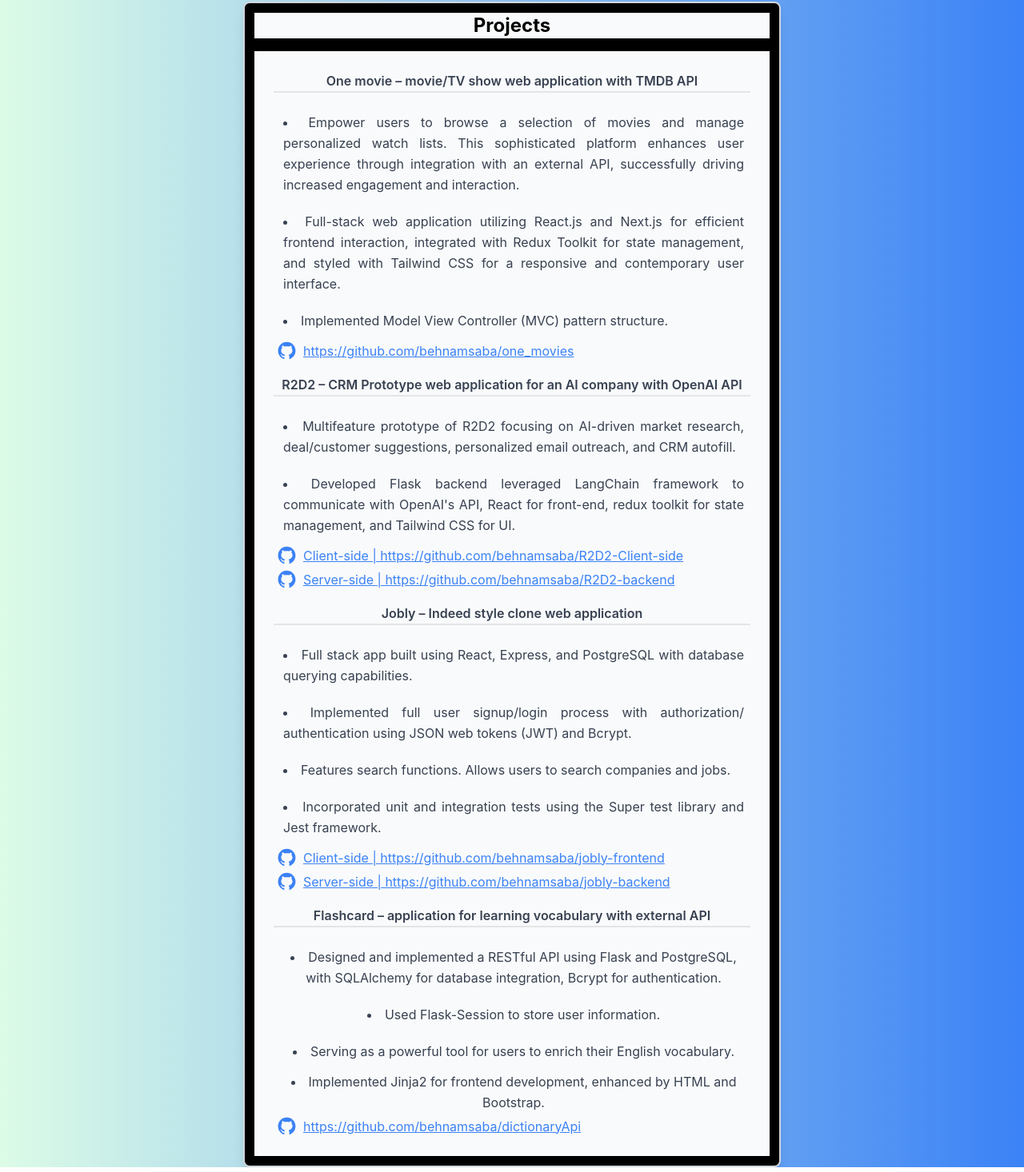
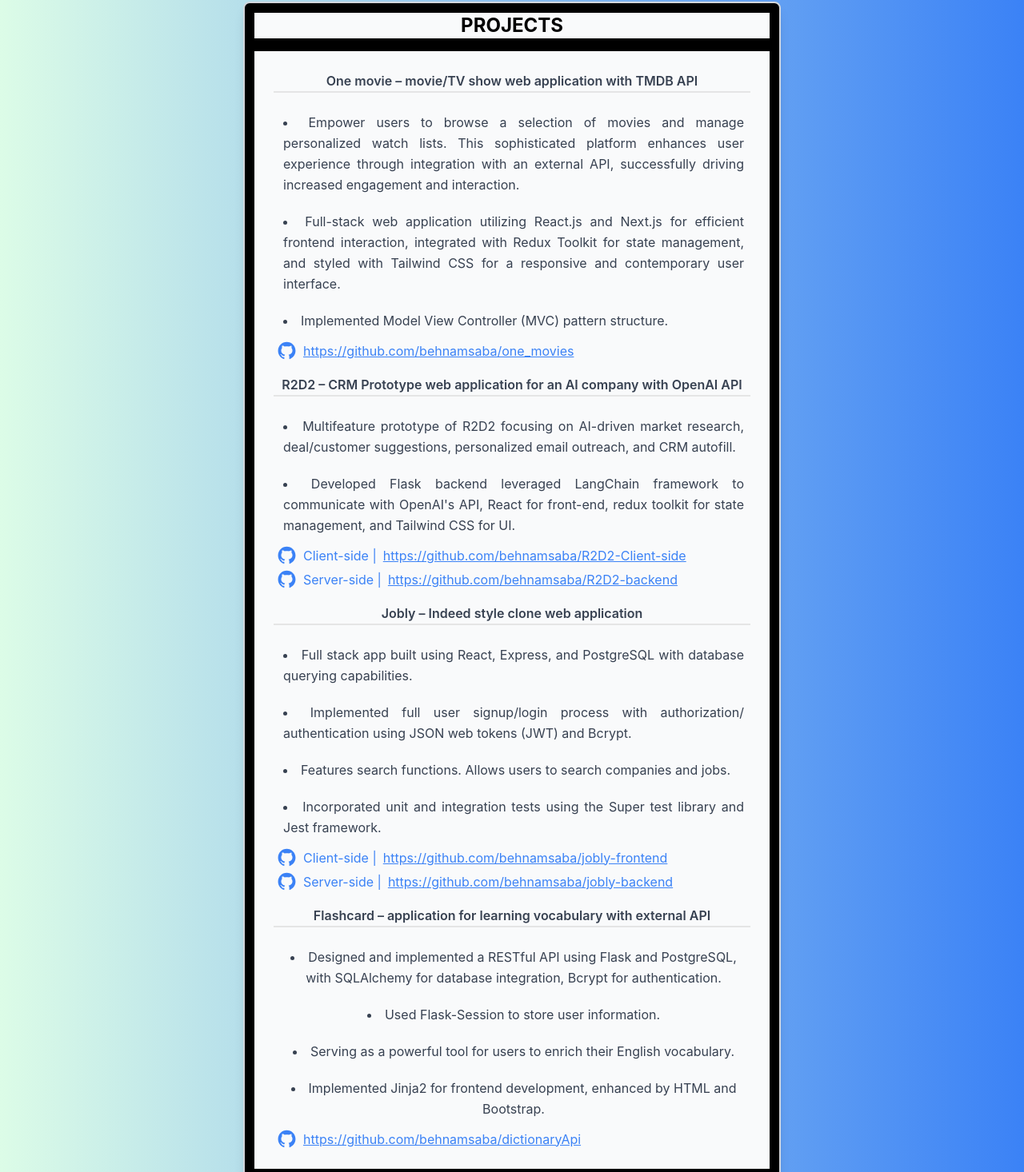
Before and after one commit to behnamsaba/resume, a React (Create React App) app: page /projects in a window 1280 px wide. Shown: the part 132-1598 px from the top of the page at 80% size. Built offline with nearby package versions, Linux system fonts and the light colour scheme.

Commit message:
fixing bug

```diff
--- a/src/Education.js
+++ b/src/Education.js
@@ -3,13 +3,7 @@
     const itemList = 'font-semibold hover:font-bold px-1 py-1';
     return (
         <div className='max-w-2xl mx-auto bg-black rounded-lg shadow-lg overflow-hidden border-2 border-gray-300 p-3 m-4'>
-            <div className='bg-gray-50 text-center'>
-                <Link to='/experience'>
-                    <h2 className='text-2xl font-bold mb-4'>
-                        EDUCATION AND CERTIFICATION
-                    </h2>
-                </Link>
-            </div>
+            <h2 className=' bg-gray-50 text-center text-2xl font-bold mb-4'>EDUCATION AND CERTIFICATIONS</h2>
             <div className='bg-gray-50 p-6'>
                 <ul className='list-none space-y-4 text-gray-700 leading-relaxed text-center'>
                     <li className={itemList}>
--- a/src/Experience.js
+++ b/src/Experience.js
@@ -1,12 +1,7 @@
-import { Link } from 'react-router-dom';
 const Experience = () => {
     return (
         <div className='max-w-2xl mx-auto bg-black rounded-lg shadow-lg overflow-hidden border-2 border-gray-300 p-3 m-4'>
-            <div className='bg-gray-50 text-center'>
-                <Link to='/experience'>
-                    <h2 className='text-2xl font-bold mb-4'>EXPERIENCE</h2>
-                </Link>
-            </div>
+            <h2 className=' bg-gray-50 text-center text-2xl font-bold mb-4'>EXPERIENCE</h2>
             <div className='bg-gray-50 p-6'>
                 <ul className='list-none space-y-4 text-gray-700 leading-relaxed text-center'>
                     <li className='font-semibold hover:font-bold w-full border-b-2 border-neutral-200 border-opacity-100 dark:border-opacity-50'>
--- a/src/Projects.js
+++ b/src/Projects.js
@@ -5,14 +5,10 @@
     const listItem =
         'font-semibold hover:font-bold w-full border-b-2 border-neutral-200 border-opacity-100 dark:border-opacity-50';
     const secondItem = ' hover:bg-blue-100 rounded-lg py-2 px-2';
-    const thirdItem = "list-disc list-inside space-y-1 pl-1 text-justify"
+    const thirdItem = 'list-disc list-inside space-y-1 pl-1 text-justify';
     return (
         <div className='max-w-2xl mx-auto bg-black rounded-lg shadow-lg overflow-hidden border-2 border-gray-300 p-3 m-4'>
-            <div className='bg-gray-50 text-center'>
-                <Link to='/projects'>
-                    <h2 className='text-2xl font-bold mb-4'>Projects</h2>
-                </Link>
-            </div>
+          <h2 className=' bg-gray-50 text-center text-2xl font-bold mb-4'>PROJECTS</h2>
             <div className='bg-gray-50 p-6'>
                 <ul className='list-none space-y-4 text-gray-700 leading-relaxed text-center'>
                     <li className={listItem}>
@@ -73,8 +69,12 @@
                             />
                             <Link
                                 to='https://github.com/behnamsaba/R2D2-Client-side'
+                                className='text-blue-500 no-underline hover:text-blue-700'>
+                                Client-side |
+                            </Link>
+                            <Link
+                                to='https://github.com/behnamsaba/R2D2-Client-side'
                                 className='text-blue-500 underline hover:text-blue-700'>
-                                Client-side |
                                 https://github.com/behnamsaba/R2D2-Client-side
                             </Link>
                         </li>
@@ -85,8 +85,12 @@
                             />
                             <Link
                                 to='https://github.com/behnamsaba/R2D2-backend'
+                                className='text-blue-500 no-underline hover:text-blue-700'>
+                                Server-side |
+                            </Link>
+                            <Link
+                                to='https://github.com/behnamsaba/R2D2-backend'
                                 className='text-blue-500 underline hover:text-blue-700'>
-                                Server-side |
                                 https://github.com/behnamsaba/R2D2-backend
                             </Link>
                         </li>
@@ -119,8 +123,12 @@
                             />
                             <Link
                                 to='https://github.com/behnamsaba/jobly-frontend'
+                                className='text-blue-500 no-underline hover:text-blue-700'>
+                                Client-side |
+                            </Link>
+                            <Link
+                                to='https://github.com/behnamsaba/jobly-frontend'
                                 className='text-blue-500 underline hover:text-blue-700'>
-                                Client-side |
                                 https://github.com/behnamsaba/jobly-frontend
                             </Link>
                         </li>
@@ -131,8 +139,12 @@
                             />
                             <Link
                                 to='https://github.com/behnamsaba/jobly-backend'
+                                className='text-blue-500 no-underline hover:text-blue-700'>
+                                Server-side |
+                            </Link>
+                            <Link
+                                to='https://github.com/behnamsaba/jobly-backend'
                                 className='text-blue-500 underline hover:text-blue-700'>
-                                Server-side |
                                 https://github.com/behnamsaba/jobly-backend
                             </Link>
                         </li>
@@ -155,7 +167,7 @@
                             Serving as a powerful tool for users to enrich their
                             English vocabulary.
                         </li>
-                        <li>
+                        <li className={secondItem}>
                             Implemented Jinja2 for frontend development,
                             enhanced by HTML and Bootstrap.
                         </li>
--- a/src/Skills.js
+++ b/src/Skills.js
@@ -4,11 +4,7 @@
     const listItemStyle = 'text-base hover:bg-blue-100 rounded-lg px-2 py-2';
     return (
         <div className='max-w-2xl mx-auto bg-black rounded-lg shadow-lg overflow-hidden border-2 border-gray-300 p-3 m-4'>
-            <div className='bg-gray-50 text-center'>
-                <Link to='/experience'>
-                    <h2 className='text-2xl font-bold mb-4'>Skills</h2>
-                </Link>
-            </div>
+            <h2 className=' bg-gray-50 text-center text-2xl font-bold mb-4'>Skills</h2>
             <div className='bg-gray-50 p-6'>
                 <ul className='list-none space-y-4 text-gray-700 leading-relaxed text-center'>
                     <li className='font-semibold hover:font-bold className="w-full border-b-2 border-neutral-200 border-opacity-100 dark:border-opacity-50"'>
```
